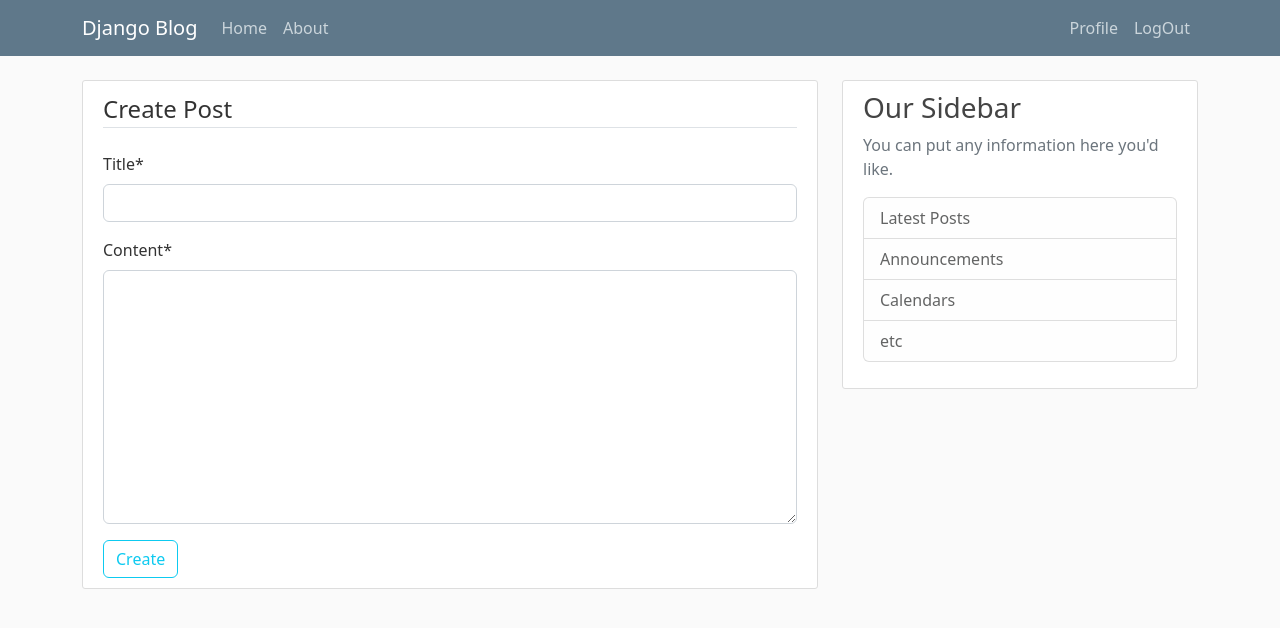
After one commit to darimachine/django_blog_project, a Django app: page /post/new/ in a window 1280 px wide. The commit adds this page. Shown: the top 628 px of the page. Run offline with Django 4.2, Linux system fonts and the light colour scheme; a user stored in the database is signed in; some libraries are stand-ins or nearby versions.

Commit message:
Added CRUD operation with Class Based Views

```diff
--- a/django_blog_project/blog/models.py
+++ b/django_blog_project/blog/models.py
@@ -1,6 +1,7 @@
 from django.db import models
 from django.utils import timezone
 from django.contrib.auth.models import User
+from django.urls import reverse
 # Create your models here.
 class Post(models.Model):
     title = models.CharField(max_length=100)
@@ -10,3 +11,5 @@
 
     def __str__(self):
         return self.title
+    def get_absolute_url(self):
+        return reverse('post-detail',kwargs={'pk':self.pk}) #kogato se suzdava post da te redirectva na post-detail sus primary_keya na posta
--- a/django_blog_project/blog/templates/blog/index.html
+++ b/django_blog_project/blog/templates/blog/index.html
@@ -2,12 +2,14 @@
 {% block content %}
     {% for post in posts%}
         <article class="media content-section">
+          <img class="rounded-circle article-img float-start" src="{{post.author.profile.image.url}}" alt="" >
           <div class="media-body">
             <div class="article-metadata">
+
               <a class="mr-2" href="#">{{ post.author }}</a>
               <small class="text-muted">{{ post.date_posted|date:"d F Y" }}</small>
             </div>
-            <h2><a class="article-title" href="#">{{ post.title }}</a></h2>
+            <h2><a class="article-title" href="{% url 'post-detail' post.id %}">{{ post.title }}</a></h2>
             <p class="article-content">{{ post.content }}</p>
           </div>
         </article>
--- /dev/null
+++ b/django_blog_project/blog/templates/blog/post_form.html
@@ -0,0 +1,16 @@
+{% extends "blog/base.html" %}
+{% load crispy_forms_tags %}
+{% block content %}
+    <div class="content-section">
+      <form method="POST">
+        {% csrf_token %}
+          <fieldset class="form-group">
+              <legend class="border-bottom mb-4">Create Post</legend>
+              {{ form|crispy }}
+          </fieldset>
+          <div class="form-group">
+              <button class="btn btn-outline-info" type="submit">Create</button>
+          </div>
+      </form>
+    </div>
+{% endblock content %}
--- a/django_blog_project/blog/urls.py
+++ b/django_blog_project/blog/urls.py
@@ -1,6 +1,11 @@
 from django.urls import path
 from . import views
 urlpatterns = [
-    path('', views.home,name='blog-home'),
+    path('', views.PostListView.as_view(),name='blog-home'),
     path('about/', views.about,name='blog-about'),
+    path('post/<int:pk>/', views.PostDetailView.as_view(),name='post-detail'),
+    path('post/new/', views.PostCreateView.as_view(),name='post-create'),
+    path('post/<int:pk>/update/', views.PostUpdateView.as_view(),name='post-update'),
+    path('post/<int:pk>/delete/', views.PostDeleteView.as_view(),name='post-delete'),
+
 ]
--- a/django_blog_project/blog/views.py
+++ b/django_blog_project/blog/views.py
@@ -1,6 +1,8 @@
 from django.shortcuts import render
 from django.http import HttpResponse
 from .models import Post
+from django.views.generic import ListView,DetailView,CreateView,UpdateView,DeleteView
+from django.contrib.auth.mixins import LoginRequiredMixin,UserPassesTestMixin #login requred samo che se izpolzva za klas
 # Create your views here.
 
 def home(request):
@@ -8,5 +10,41 @@
         'posts':Post.objects.all(),
     }
     return render(request,'blog/index.html',context)
+class PostListView(ListView):
+    model = Post
+    template_name = 'blog/index.html'
+    context_object_name = 'posts'
+    ordering = ['-date_posted']
+class PostDetailView(DetailView):
+    model = Post
+    context_object_name = 'post'
+
+class PostCreateView(LoginRequiredMixin,CreateView): # Pisheme LoginRequiredMixin ot nay lqvo na klasa
+    model = Post
+    fields = ['title','content']
+    success_url = '/'
+    def form_valid(self, form):
+        form.instance.author=self.request.user #dava usera koito e suzdal posta
+        return super().form_valid(form)
+class PostUpdateView(LoginRequiredMixin,UserPassesTestMixin,UpdateView): # Pisheme LoginRequiredMixin ot nay lqvo na klasa
+    model = Post
+    fields = ['title','content']
+    success_url = '/'
+    def form_valid(self, form):
+        form.instance.author=self.request.user #dava usera koito e suzdal posta
+        return super().form_valid(form)
+    def test_func(self): #izpolzva se za UserPassesTestMixin
+        post = self.get_object() # vzima segashniq post koyto se opitvame da updatevame
+        if self.request.user== post.author: # proverqva dali avtora na posta e segashniq user
+            return True
+        return False
+class PostDeleteView(LoginRequiredMixin,UserPassesTestMixin,DeleteView):
+    model = Post
+    context_object_name = 'post'
+    def test_func(self): #izpolzva se za UserPassesTestMixin
+        post = self.get_object() # vzima segashniq post koyto se opitvame da updatevame
+        if self.request.user== post.author: # proverqva dali avtora na posta e segashniq user
+            return True
+        return False
 def about(request):
     return render(request,'blog/about.html',{'title':'About'})
--- a/django_blog_project/django_blog_project/settings.py
+++ b/django_blog_project/django_blog_project/settings.py
@@ -121,7 +121,7 @@
 
 STATIC_URL = 'static/'
 MEDIA_ROOT = os.path.join(BASE_DIR,'media')
-MEDIA_URL = '/media/'
+MEDIA_URL = 'media/'
 CRISPY_ALLOWED_TEMPLATE_PACKS = "bootstrap5"
 CRISPY_TEMPLATE_PACK = "bootstrap5"
 LOGIN_REDIRECT_URL = 'blog-home'
```
Also changed, not shown: django_blog_project/blog/templates/blog/post_confirm_delete.html (added, +16 -0 lines), django_blog_project/blog/templates/blog/post_detail.html (added, +16 -0 lines), django_blog_project/users/models.py (+8 -0 lines), django_blog_project/db.sqlite3, django_blog_project/media/profile_pics/aizen_sosuke.png (added), django_blog_project/media/profile_pics/aizen_sosuke_2peXjaj.png (added), django_blog_project/media/profile_pics/aizen_sosuke_XFuzJ7d.png (added), django_blog_project/media/profile_pics/aizen_sosuke_ZZmUvEA.png (added), django_blog_project/media/profile_pics/aizen_sosuke_lcdG4Vv.png (added).
